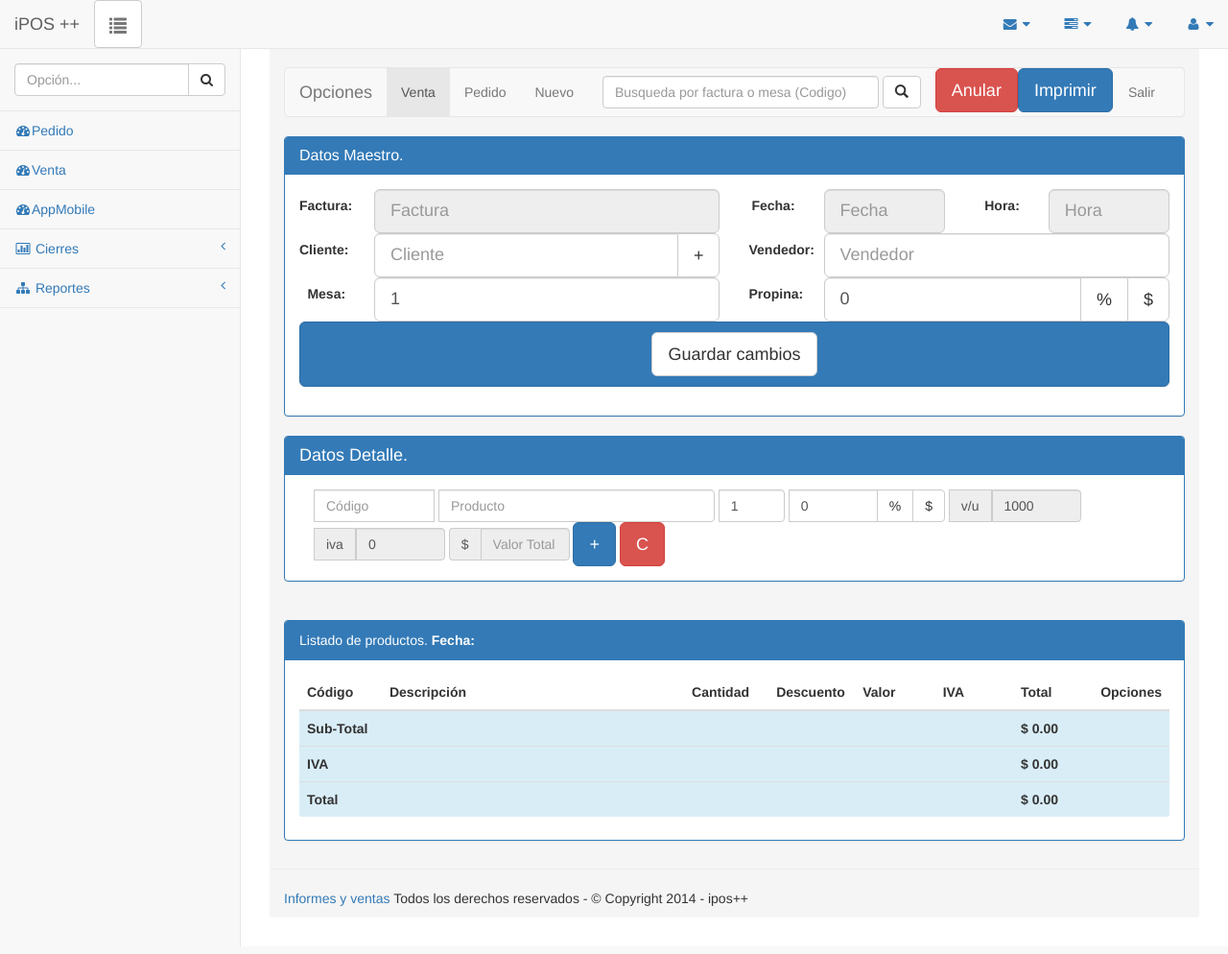
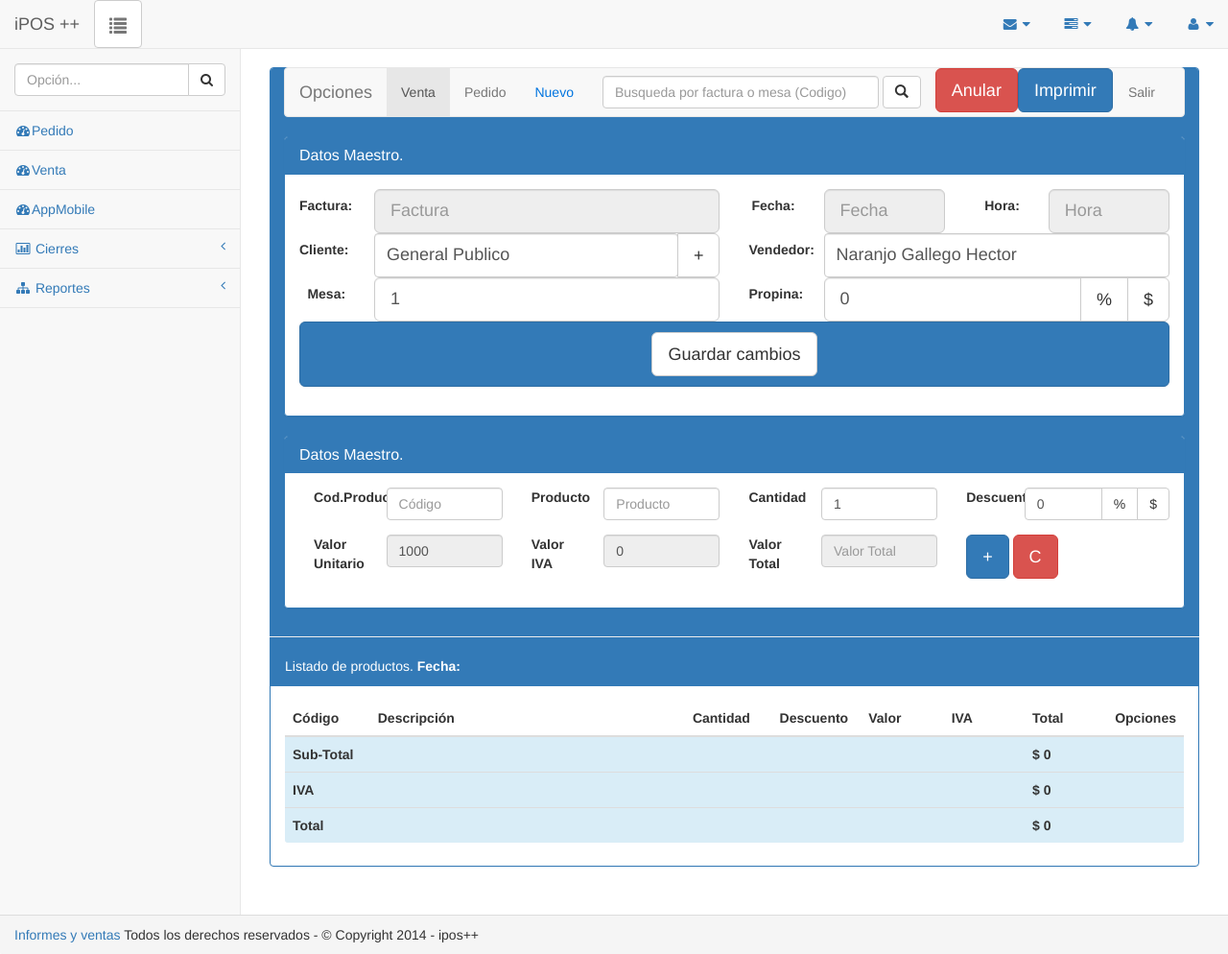
Before and after one commit to wilmandx/ipos, a Django app: page /ventas/ in a window 1280 px wide. Shown: the whole page at 96% size. Run offline with Django 3.2, Linux system fonts and the light colour scheme; a user stored in the database is signed in; data comes from the database, SQL or seed files in the repository; both versions use the stored data as it was after the commit; some libraries are stand-ins or nearby versions.

Commit message:
Template Ventas
Modificación de template.

```diff
--- a/ventas/templates/venta.html
+++ b/ventas/templates/venta.html
@@ -1,5 +1,6 @@
 {% extends "base_layout.html" %}
 {% block content %}
+{% load security_tags %}
 <div class="col-lg-12 page-header">
   <nav class="navbar navbar-default" role="navigation">
     <div class="container-fluid">
@@ -19,7 +20,7 @@
         <ul class="nav navbar-nav">
           <li class="active"><a href="#">Venta</a></li>
           <li><a href="/ventas/listar/">Pedido</a></li>
-          <li><a href="/ventas/">Nuevo</a></li>
+          <li><a href="/ventas/"><font color="#0174DF">Nuevo</font></a></li>
         </ul>
         <form id="frm-buscar" class="navbar-form navbar-left" role="search" action="/ventas/fac/">
           <div class="form-group">
@@ -48,48 +49,50 @@
       <div class="panel-body">
         <div class="form-group">
           <label for="factura" class="col-md-1 control-label">Factura:</label>
-          <div class="col-lg-5">
+          <div class="col-lg-5 col-md-5">
             <span class="input-group-lg">
               <input type="text" class="form-control" id="factura" name="factura" placeholder="Factura" size="20" readonly="true">
-              <input type="hidden" name="idFactura" id="idFactura" value="{{ventaMaestro.id}}">
+              <input type="hidden" name="idFactura" id="idFactura" value="{{ventaMaestro.id|default_if_none:""}}">
             </span>
           </div>
           <label for="fecha" class="col-md-1 control-label">Fecha:</label>
-          <div class="col-lg-2">
+          <div class="col-lg-2 col-md-2">
             <div class="input-group-lg">
               <input type="text" class="form-control" id="fecha" name="fecha" placeholder="Fecha" readonly="true" value="{{ ventaMaestro.fechaVenta|date:"D d M Y" }}">
              </div>
           </div>
           <label for="fecha" class="col-md-1 control-label">Hora:</label>
-          <div class="col-lg-2">
+          <div class="col-lg-2 col-md-2">
             <div class="input-group-lg">
              <input type="text" class="form-control" id="hora" name="hora" placeholder="Hora" readonly="true" value="{{ ventaMaestro.fechaVenta|time:"h:i A"}}">
            </div>
           </div>
           <label for="cliente" class="col-md-1 control-label">Cliente:</label>
-          <div class="col-lg-5">
+          <div class="col-lg-5 col-md-5">
             <div class="input-group input-group-lg">
-              <input type="text" class="form-control" id="cliente_p" name="cliente_p" placeholder="Cliente">
+              <input type="text" class="form-control typeahead thead-lg" id="cliente_p" name="cliente_p" placeholder="Cliente" value="{{ventaMaestro.cliente.last_name}} {{ventaMaestro.cliente.first_name}}">
+              <input type="hidden" id="idcliente_p" name="idcliente_p" value="{{ventaMaestro.cliente.id}}">
               <span class="input-group-btn">
                 <button type="button" class="btn btn-default btn-lg" data-toggle="modal" data-target="#cliente">+</button>
               </span>
             </div>
           </div>
           <label for="vendedor" class="col-md-1 control-label">Vendedor:</label>
-          <div class="col-lg-5">
+          <div class="col-lg-5 col-md-5">
             <div class="input-group-lg">
-              <input type="text" class="form-control" id="vendedor_p" name="vendedor_p" placeholder="Vendedor">
+              <input type="text" class="form-control typeahead thead-lg" id="vendedor_p" name="vendedor_p" placeholder="Vendedor" value="{{ventaMaestro.vendedor.last_name}} {{ventaMaestro.vendedor.first_name}}">
+              <input type="hidden" id="idvendedor_p" name="idvendedor_p" value="{{ventaMaestro.vendedor.id}}" >
             </div>
           </div>
 
           <label for="mesa" class="col-md-1 control-label">Mesa:</label>
-          <div class="col-lg-5">
+          <div class="col-lg-5 col-md-5">
             <div class="input-group-lg">
               <input type="text" class="form-control" id="mesa_p" name="mesa_p" placeholder="Mesa" value="{{ventaMaestro.mesa}}">
             </div>
           </div>
           <label for="propina" class="col-md-1 control-label">Propina:</label>
-          <div class="col-lg-5">
+          <div class="col-lg-5 col-md-5">
             <div class="input-group input-group-lg">
               <input type="text" class="form-control" id="propina_p" name="propina_p" placeholder="Propina" value="{{ventaMaestro.valorPropina|default_if_none:"nothing"}}">
               <span class="input-group-btn">
@@ -98,7 +101,7 @@
               </span>
             </div>
           </div>
-          <div class="col-lg-12" align="center">
+          <div class="col-lg-12 col-md-12" align="center">
             <div class="btn btn-primary btn-lg col-md-12">
               <button type="button" class="btn btn-default btn-lg" id="btn-registrar-maestro">Guardar cambios</button>
             </div>
@@ -108,60 +111,66 @@
     </div>
     </form>
 
-    <form id="frm-detalle" class="form-inline" role="form" action="">
+    <form id="frm-detalle" class="form-group" role="form" action="">
       {% csrf_token %}
       <div class="panel panel-primary">
         <div class="panel-heading">
-        <h3 class="panel-title"><font size="4">Datos Detalle.</font></h3>
+          <h3 class="panel-title"><font size="3">Datos Maestro.</font></h3>
         </div>
-      <div class="panel-body form-inline">
-        <div class="col-lg-12">
-          <div class="form-group">
-            <div class="input-group">
-              <label class="sr-only" for="n_producto_p">Cod.Producto</label>
+        <div class="panel-body">
+          <div class="col-md-12">
+            <div class="form-group row">
+              <label  for="n_producto_p" class="col-md-1 control-label">Cod.Producto</label>
+              <div class="col-md-2">
                 <input type="hidden" name="idproducto_p" id="idproducto_p">
-              <input type="text" class="form-control typeahead tt-query" id="n_producto_p" name="n_producto_p" placeholder="Código" size="10">
+                <input type="text" class="form-control typeahead" id="n_producto_p" name="n_producto_p" placeholder="Código" size="10">
               </div>
-
-            <div class="input-group">
-            <label class="sr-only" for="producto">Producto</label>
+              <label for="producto" class="col-md-1 control-label">Producto</label>
+              <div class="col-md-2">
                 <input type="text" class="form-control" id="producto_p" name="producto_p" placeholder="Producto" size="30">
               </div>
-            <div class="input-group">
-              <label class="sr-only" for="cantidad_p">Cantidad</label>
+              <label for="cantidad_p" class="col-md-1 control-label">Cantidad</label>
+              <div class="col-md-2">
                 <input type="text" class="form-control" id="cantidad_p" name="cantidad_p" placeholder="Cantidad" value="1" size="3">
               </div>
-            <div class="input-group">
-              <label class="sr-only" for="descuento_p">Descuento</label>
+              <label for="descuento_p" class="col-md-1 control-label">Descuento</label>
+              <div class="col-md-2 input-group">
                 <input type="text" class="form-control" id="descuento_p" name="descuento_p" placeholder="Descuento" size="6" value="0">
                 <span class="input-group-btn">
                 <button type="button" class="btn btn-default btn">%</button>
                 <button type="button" class="btn btn-default btn">$</button>
                 </span>
               </div>
-            <div class="input-group">
-              <label class="sr-only" for="unitario_p">Valor Unitario</label>
-              <span class="input-group-addon">v/u</span>
-              <input type="text" class="form-control" id="unitario_p" name="unitario_p" placeholder="Valor Unitario" size="6" readonly="true" value="1000">
             </div>
-            <div class="input-group">
-              <label class="sr-only" for="valori_p">Valor IVA</label>
-              <span class="input-group-addon">iva</span>
-              <input type="text" class="form-control" id="valori_p" name="valori_p" placeholder="Valor IVA" size="6" readonly="true" value="0">
           </div>
-            <div class="input-group">
-              <span class="input-group-addon">$</span>
-              <label class="sr-only" for="valort_p">Valor Total</label>
-              <input type="text" class="form-control" id="valort_p" name="valort_p" placeholder="Valor Total" size="6" readonly="true">
+
+          <div class="col-md-12">
+            <div class="form-group row">
+              <label for="unitario_p" class="col-md-1 control-label">Valor Unitario</label>
+              <div class="col-md-2">
+                <input type="text" class="form-control" id="unitario_p" name="unitario_p" placeholder="Valor Unitario" size="6" readonly="true" value="1000" tabindex=0>
               </div>
-            <input type="hidden" name="idFacturaD" id="idFacturaD" value="{{ventaMaestro.id}}">
+              <label for="valori_p" class="col-md-1 control-label">Valor IVA</label>
+              <div class="col-md-2">
+                <input type="text" class="form-control" id="valori_p" name="valori_p" placeholder="Valor IVA" size="6" readonly="true" value="0" tabindex=0>
+              </div>
+              <label for="valort_p" class="col-md-1 control-label">Valor Total</label>
+              <div class="col-md-2">
+                <input type="text" class="form-control" id="valort_p" name="valort_p" placeholder="Valor Total" size="6" readonly="true" tabindex=0>
+                <input type="hidden" name="idFacturaD" id="idFacturaD" value="{{ventaMaestro.id|default_if_none:""}}">
+              </div>
+              <label for="opc1" class="sr-only">Opciones</label>
+              <div class="col-md-2">
                 <button type="button" id="btn-add-detalle" class="btn btn-primary btn-lg">+</button>
                 <button type="reset" class="btn btn-danger btn-lg">C</button>
               </div>
             </div>
           </div>
         </div>
+      </div>
+    </div>
   </form>
+
 
   <div class="col-12-lg">
     <div class="panel panel-primary page-header">
@@ -188,8 +197,8 @@
                   <td>{{detalle.cantidad}}</td>
                   <td>$ {{detalle.descuento}}</td>
                   <td>$ {{detalle.valorUni}}</td>
-                  <td>$ {{detalle.iva}}</td>
-                  <td>$ {% widthratio detalle.valorUni 1 detalle.cantidad %}</td>
+                  <td>{{detalle.iva}}%</td>
+                  <td>$ {{ dictTotales|access:detalle.id }}</td>
                   <td><button type="button" class="btn btn-default btn-xs">
                       <a href=""><span class="glyphicon glyphicon-edit"></span></a></button>
                     <button type="button" class="btn btn-default btn-xs">
@@ -197,31 +206,18 @@
                   </td>
                 </tr>
                {% endfor %}
-            <!--<tr>
-              <td>1001</td>
-              <td>Gaseosa 350</td>
-              <td>1</td>
-              <td>0</td>
-              <td>$ 1500</td>
-              <td>$ 150</td>
-              <td>$ 1650</td>
-              <td><button type="button" class="btn btn-default btn-xs">
-                  <a href=""><span class="glyphicon glyphicon-edit"></span></a></button>
-                <button type="button" class="btn btn-default btn-xs">
-                  <a href=""><span class="glyphicon glyphicon-trash"></span></a></button>
-              </td>
-            </tr>-->
+
             <tr class="info">
                 <td colspan="6"><strong>Sub-Total</strong></td>
-                <td colspan="2" id="td-maestro-subtotal"><strong>$ 0.00</strong></td>
+                <td colspan="2" id="td-maestro-subtotal"><strong>$ {{ dictTotales|access:'subTotal'}}</strong></td>
             </tr>
             <tr class="info">
                 <td colspan="6"><strong>IVA</strong></td>
-                <td colspan="2" id="td-maestro-iva"><strong>$ 0.00</strong></td>
+                <td colspan="2" id="td-maestro-iva"><strong>$ {{ dictTotales|access:'ivaTotal'}}</strong></td>
             </tr>
             <tr class="info">
                 <td colspan="6"><strong>Total</strong></td>
-                <td colspan="2" id="td-maestro-total"><strong>$ 0.00</strong></td>
+                <td colspan="2" id="td-maestro-total"><strong>$ {{ dictTotales|access:'granTotal'}}</strong></td>
             </tr>
             </tbody>
           </table>
```
Also changed, not shown: db.sqlite3, 1 other file. Lines whose indentation alone changed are shown as unchanged.
